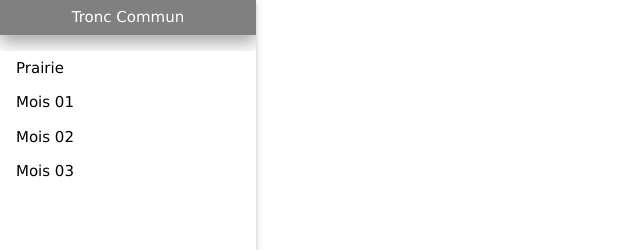
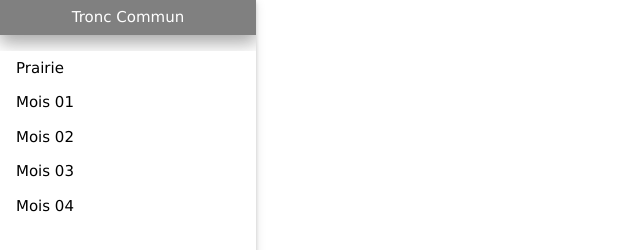
Before and after one commit to CodeAcademie/CodeAcademie.github.io, a plain HTML site: page index.html in a window 1280 px wide. Both pictures are taken after a click on the button "Tronc Commun". Shown: the top 250 px of the page, 0-640 px from the left. Drawn offline with nearby package versions, Linux system fonts and the light colour scheme.

Commit message:
Display TC04

```diff
--- a/index.html
+++ b/index.html
@@ -114,6 +114,7 @@
      <a href="#" onclick='openLink("TC01")'>Mois 01</a>
      <a href="#" onclick='openLink("TC02")'>Mois 02</a>
      <a href="#" onclick='openLink("TC03")'>Mois 03</a>
+     <a href="#" onclick='openLink("TC04")'>Mois 04</a>
   </div>
   <div id="BE" class="w3-dropdown-content w3-card">
 
```
